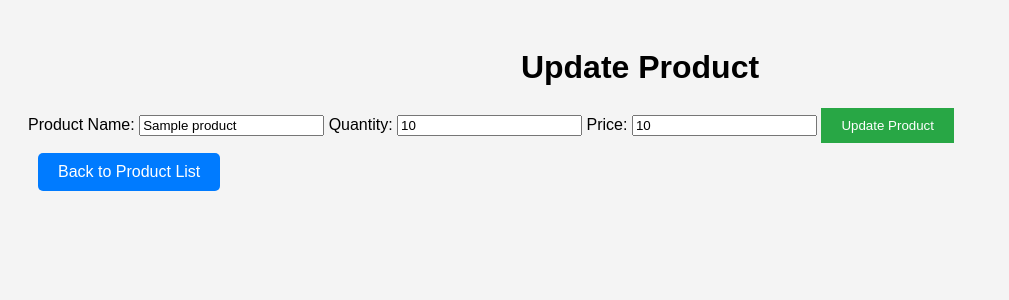
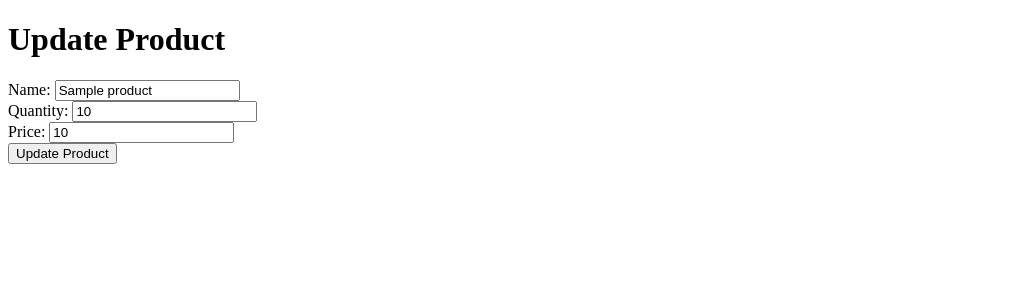
Before and after one commit to JubayerExpress/SmartInventoryManagementSystem, a Python web app: template app/templates/update_product.html in a window 1280 px wide. Shown: the top 300 px of the page, without its empty margins (0-1009 px from the left). Run offline with Jinja, Linux system fonts and the light colour scheme; the template is opened without the code that fills it: most values are stand-ins (such as "Sample title", 1, 10 or a date in 2020).

Commit message:
Update update_product.html

```diff
--- a/app/templates/update_product.html
+++ b/app/templates/update_product.html
@@ -1,23 +1,24 @@
-<!-- app/templates/update_product.html -->
+<!-- /templates/update_product.html -->
 <!DOCTYPE html>
 <html lang="en">
 <head>
     <meta charset="UTF-8">
     <meta name="viewport" content="width=device-width, initial-scale=1.0">
     <title>Update Product</title>
-    <link rel="stylesheet" href="{{ url_for('static', filename='css/style.css') }}">
 </head>
 <body>
     <h1>Update Product</h1>
-    <form method="POST">
-        <label for="name">Product Name:</label>
-        <input type="text" id="name" name="name" value="{{ product.name }}" required>
+    <form action="{{ url_for('update_product', id=product.id) }}" method="POST">
+        <label for="name">Name:</label>
+        <input type="text" name="name" value="{{ product.name }}" required><br>
+
         <label for="quantity">Quantity:</label>
-        <input type="number" id="quantity" name="quantity" value="{{ product.quantity }}" required>
+        <input type="number" name="quantity" value="{{ product.quantity }}" required><br>
+
         <label for="price">Price:</label>
-        <input type="number" id="price" name="price" value="{{ product.price }}" required>
+        <input type="number" step="0.01" name="price" value="{{ product.price }}" required><br>
+
         <button type="submit">Update Product</button>
     </form>
-    <a href="{{ url_for('index') }}">Back to Product List</a>
 </body>
 </html>
```
